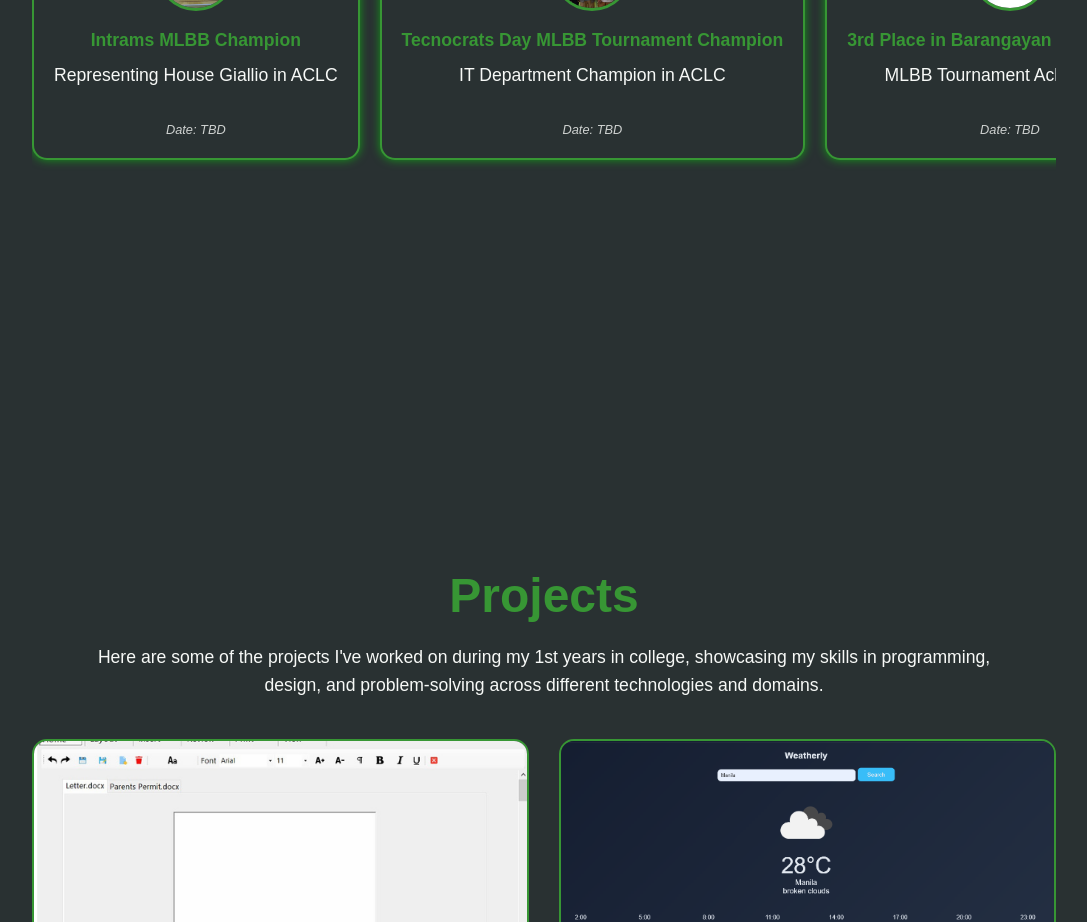
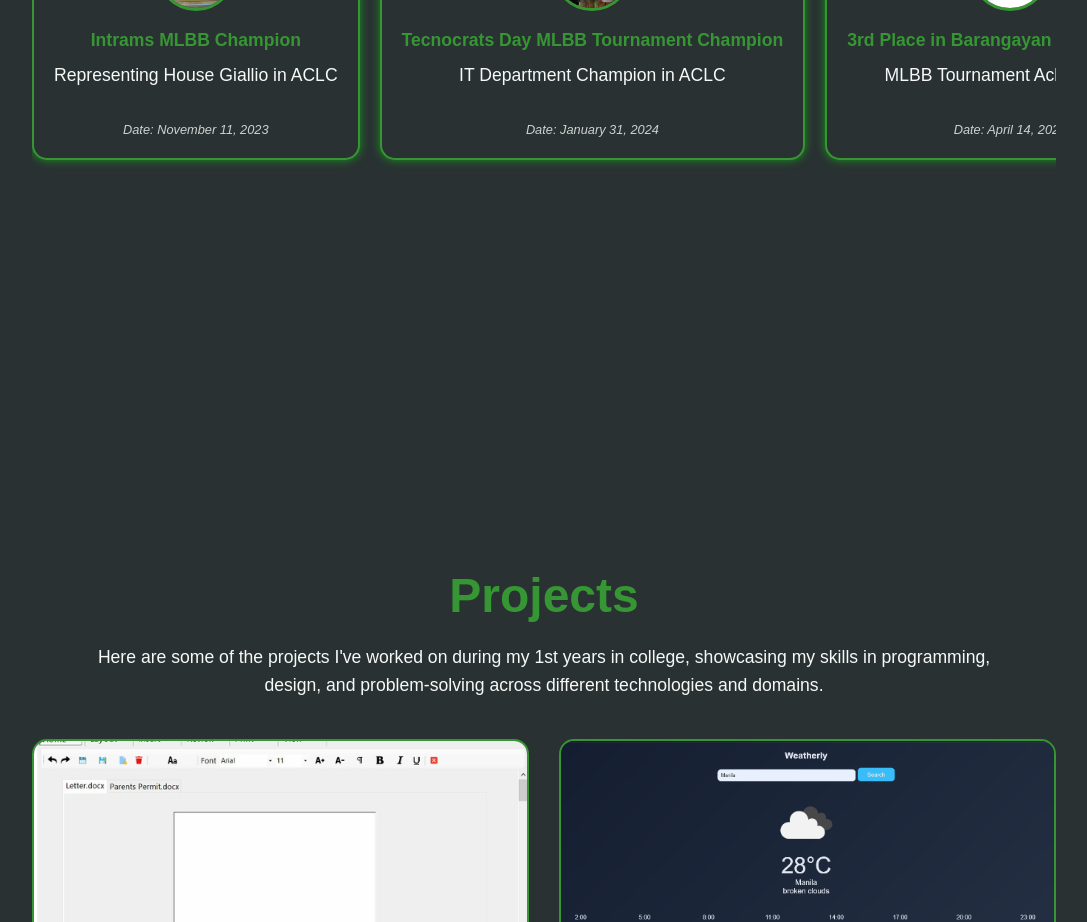
Before and after one commit to satoshii-ace/PORTFOLIO, a plain HTML site: page index.html in a window 1280 px wide. Shown: the part 3480-4402 px from the top of the page, without its empty margins (96-1183 px from the left). Drawn offline with nearby package versions, Linux system fonts and the light colour scheme.

Commit message:
hapit_na

```diff
--- a/index.html
+++ b/index.html
@@ -134,8 +134,8 @@
     data-aos-anchor-placement="top-center">
         <div class="hobby-item"><img src="assets/gaming.jpg" alt="Gaming"><span class="label">Gaming</span></div>
         <div class="hobby-item"><img src="assets/coding.jpg" alt="Coding"><span class="label">Coding</span></div>
-        <div class="hobby-item"><img src="assets/movie.jpg" alt="Watching Movies/Anime"><span class="label">Watching</span></div>
-        <div class="hobby-item"><img src="assets/music.jpg" alt="Listening to music"><span class="label">Listening</span></div>
+        <div class="hobby-item"><img src="assets/movie.jpg" alt="Watching Movies/Anime"><span class="label">Movies</span></div>
+        <div class="hobby-item"><img src="assets/music.jpg" alt="Listening to music"><span class="label">Music</span></div>
       </div>
     </section>
 
@@ -212,43 +212,43 @@
           <img src="assets/intrams.jpg" alt="Intrams MLBB Champion">
           <h3>Intrams MLBB Champion</h3>
           <p>Representing House Giallio in ACLC</p>
-          <span class="date">Date: TBD</span>
+          <span class="date">Date: November 11, 2023</span>
         </div>
         <div class="award-card">
           <img src="assets/tecno.jpg" alt="Tecnocrats Day MLBB Tournament Champion">
           <h3>Tecnocrats Day MLBB Tournament Champion</h3>
           <p>IT Department Champion in ACLC</p>
-          <span class="date">Date: TBD</span>
+          <span class="date">Date: January 31, 2024</span>
         </div>
         <div class="award-card">
           <img src="assets/3rd.jpg" alt="3rd Place Barangayan Cluster Match">
           <h3>3rd Place in Barangayan Cluster Match</h3>
           <p>MLBB Tournament Achievement</p>
-          <span class="date">Date: TBD</span>
+          <span class="date">Date: April 14, 2024</span>
         </div>
         <div class="award-card">
           <img src="assets/top.jpg" alt="Constitutional Award Rank 10">
           <h3>Constitutional Award - Rank 10</h3>
           <p>Class 2023-2024, ACLC College of Ormoc</p>
-          <span class="date">Date: TBD</span>
+          <span class="date">Date: June 9, 2024</span>
         </div>
         <div class="award-card">
           <img src="assets/ojt.jpg" alt="Best in OJT Award">
           <h3>Best in OJT Award</h3>
           <p>From Cityhall of Ormoc</p>
-          <span class="date">Date: TBD</span>
+          <span class="date">Date: June 9, 2024</span>
         </div>
         <div class="award-card">
           <img src="assets/debate.jpg" alt="Best Speaker and Debating Team">
           <h3>Best Speaker & Best Debating Team</h3>
           <p>During debate competition at EVSU</p>
-          <span class="date">Date: TBD</span>
+          <span class="date">Date: May 5, 2025</span>
         </div>
         <div class="award-card">
           <img src="assets/progchamp.jpg" alt="C Programming Champion">
           <h3>C Programming Champion</h3>
           <p>During IT Days at EVSU Ormoc</p>
-          <span class="date">Date: TBD</span>
+          <span class="date">Date: March 29, 2025</span>
         </div>
       </div>
     </section>
@@ -303,7 +303,7 @@
                 <strong>Context:</strong> Personal summer project
               </div>
             </div>
-            <a href="#" class="project-link" target="_blank">View Live Demo</a>
+            <a href="https://satoshii-ace.github.io/Weather-web/" class="project-link" target="_blank">View Live Demo</a>
           </div>
         </div>
       </div>
```
